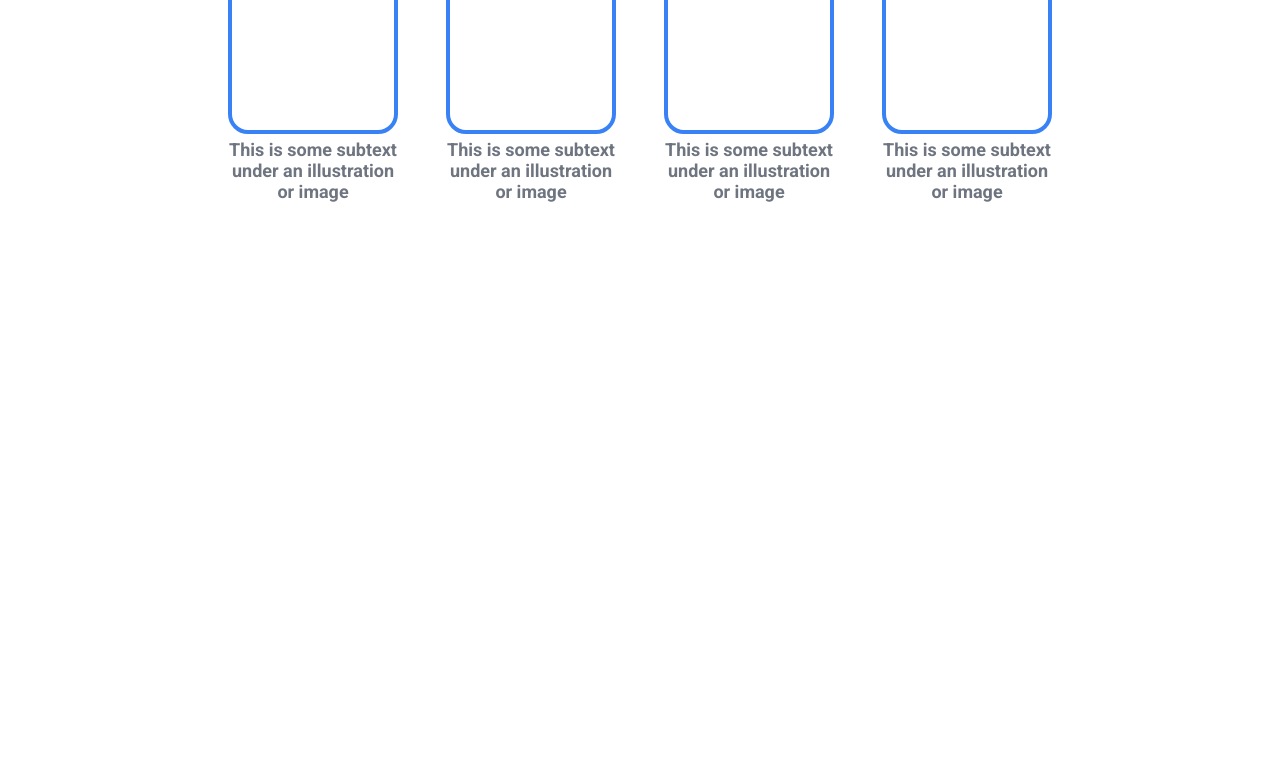
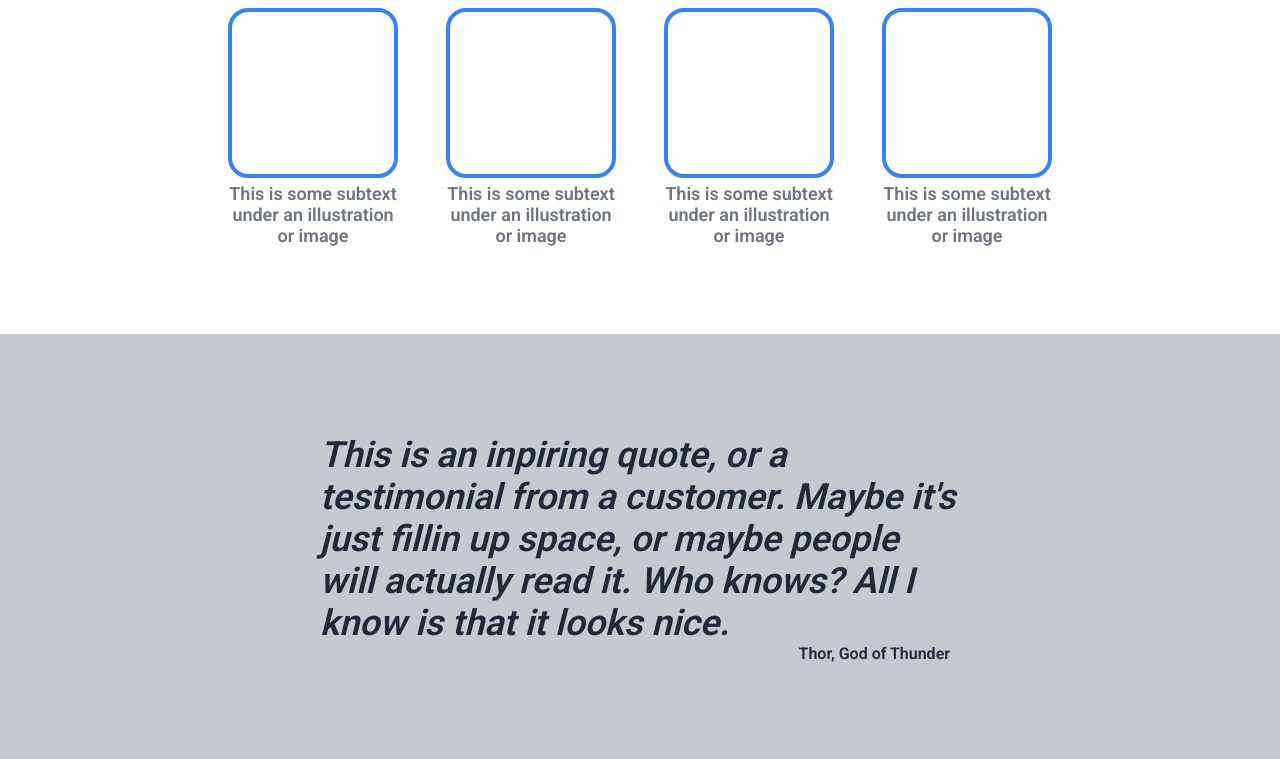
Before and after one commit to Maiker260/Landing_Page_Prj, a plain HTML site: page index.html in a window 1280 px wide. Shown: the part 623-1382 px from the top of the page. Before the commit the page ends 868 px from the top, so only its background shows below. Drawn offline with Linux system fonts and the light colour scheme.

Commit message:
Add CSS to the Quote Section
Added the CSS for the Quote Section.

```diff
--- a/index.css
+++ b/index.css
@@ -14,7 +14,7 @@
 
 .container  {
     padding-left: 20em;
-    padding: 1.2em 14em;
+    padding: 1.2em 14em 4em;
 }
 
 .first, .main-content {
@@ -23,6 +23,10 @@
 
 .second {
     background-color: white;
+}
+
+.third {
+    background-color: var(--sec-col);
 }
 
 .top-bar {
@@ -103,9 +107,6 @@ color: var(--sec-col);
     align-items: center;
 }
 
-.info-contain {
-}
-
 .info-header {
     font-size: 30px;
     font-weight: bolder;
@@ -138,3 +139,22 @@ color: var(--sec-col);
     font-weight: bold;
     color: #6f7580;
 }
+
+.quote-contain {
+    padding: 5em 6em 2em;
+}
+
+.quote, .quote-auth {
+    color: var(--bkg-lin);
+}
+
+.quote {
+    font-size: 36px;
+    font-weight:lighter;
+    font-style: italic;
+}
+
+.quote-auth {
+    text-align: end;
+    padding-right: 10px;
+}
--- a/index.html
+++ b/index.html
@@ -7,7 +7,7 @@
     <link href="./index.css" rel="stylesheet">
     <link rel="preconnect" href="https://fonts.googleapis.com">
     <link rel="preconnect" href="https://fonts.gstatic.com" crossorigin>
-    <link href="https://fonts.googleapis.com/css2?family=Roboto:wght@700&display=swap" rel="stylesheet">
+    <link href="https://fonts.googleapis.com/css2?family=Roboto:wght@600&display=swap" rel="stylesheet">
 </head>
 <body>
     <main class="first container">
@@ -55,5 +55,15 @@
             </figure>
         </article>
     </section>
+    <section class="third container">
+        <div class="quote-contain">
+            <div class="quote">
+                <p>This is an inpiring quote, or a testimonial from a customer. Maybe it's just fillin up space, or maybe people will actually read it. Who knows? All I know is that it looks nice.</p>
+            </div>
+            <div class="quote-auth">
+                <p>Thor, God of Thunder</p>
+            </div>
+        </div>
+    </section>
 </body>
 </html>
```
